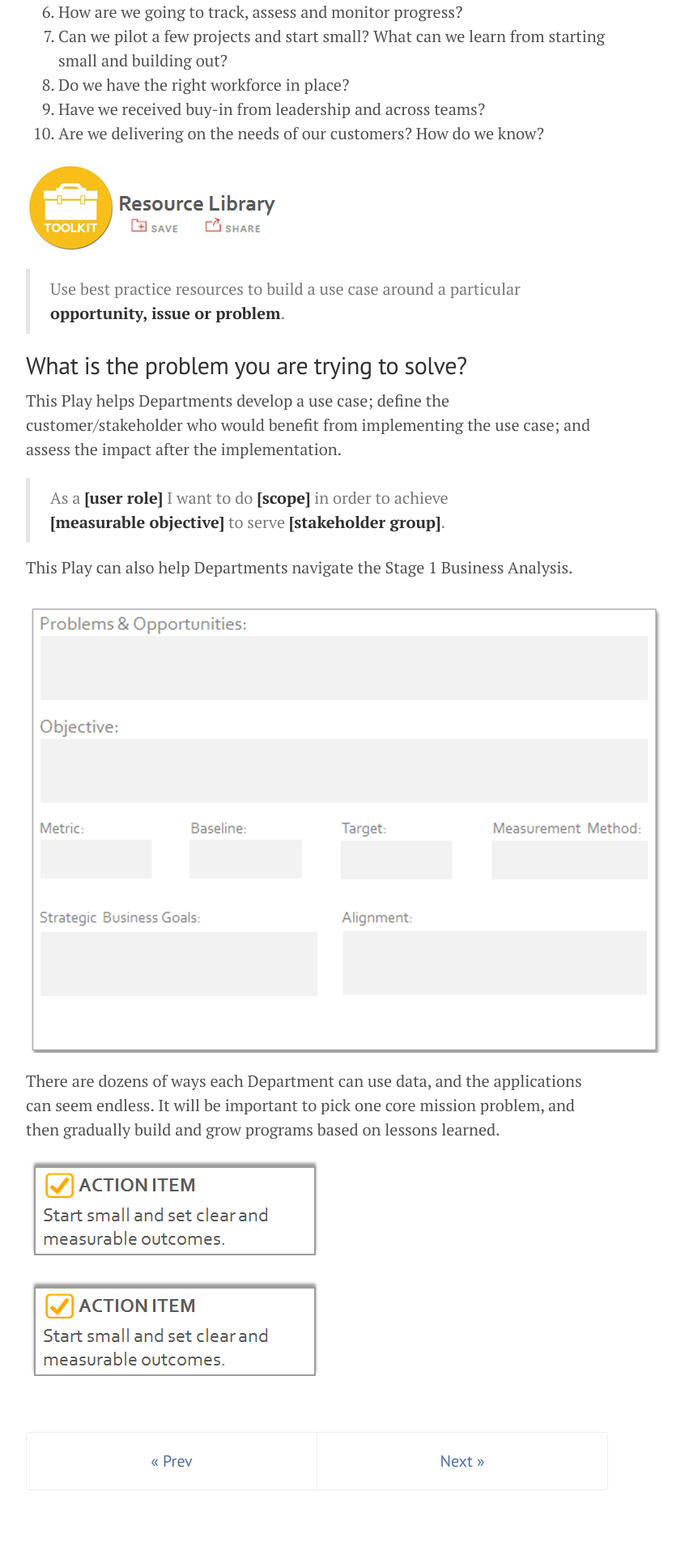
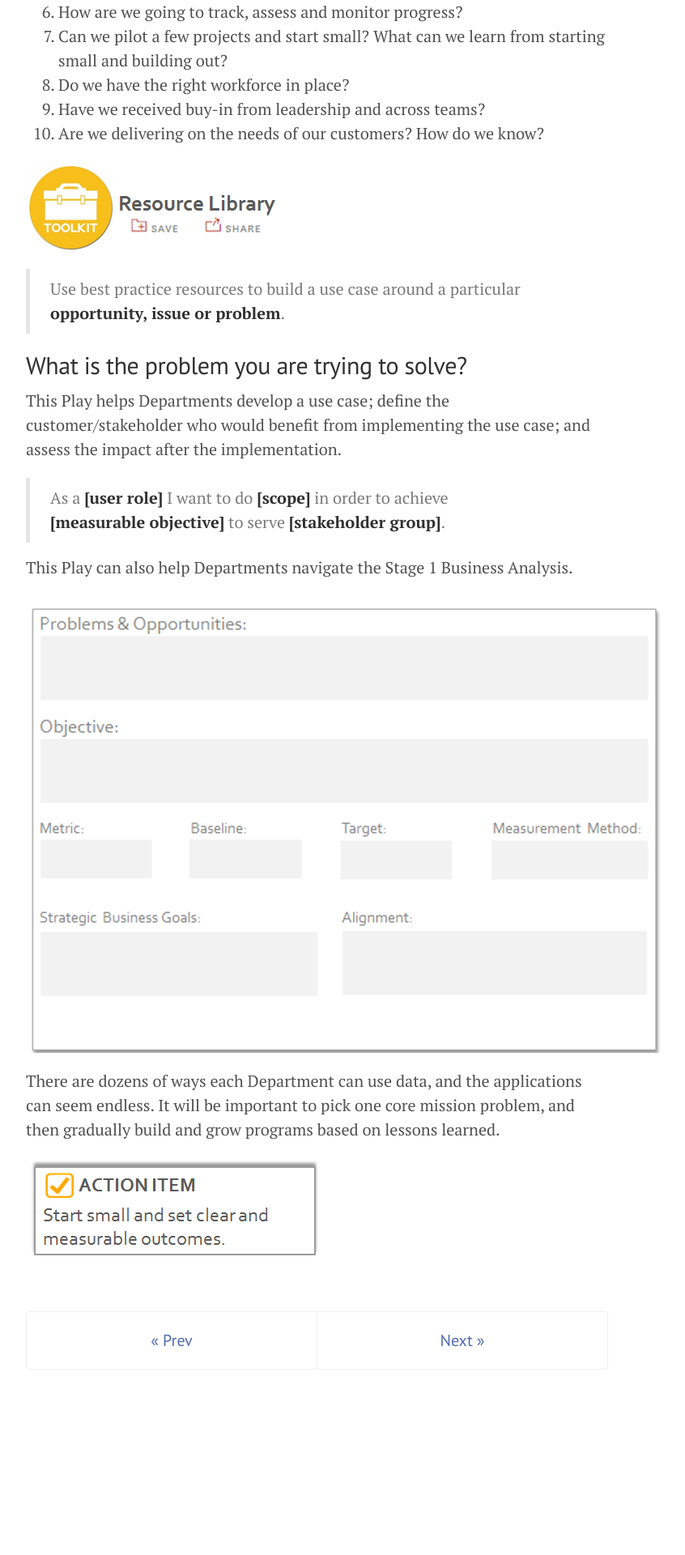
Before and after one commit to chhsdata/dataplaybook, a Jekyll site: the page built from 1_define.md, in a window 1280 px wide. Shown: the part 1047-2967 px from the top of the page at 81% size, without its empty margins (248-1094 px from the left). Built offline with Jekyll 4.4.1, drawn with Linux system fonts in a browser that asks for light colours; after the commit the page ends 2818 px from its top, so only the background shows below that.

Commit message:
Update 1_define.md

```diff
--- a/1_define.md
+++ b/1_define.md
@@ -40,8 +40,6 @@ This Play can also help Departments navigate the Stage 1 Business Analysis.
 
 There are dozens of ways each Department can use data, and the applications can seem endless. It will be important to pick one core mission problem, and then gradually build and grow programs based on lessons learned.
 
-![Action Item]({{ site.baseurl }}/assets/images/01_figure02.png "Action Item")
-
 [![Action Item]({{ site.baseurl }}/assets/images/01_figure02.png "Action Item")
 ]({{ site.baseurl }}/action_items)
 
```
